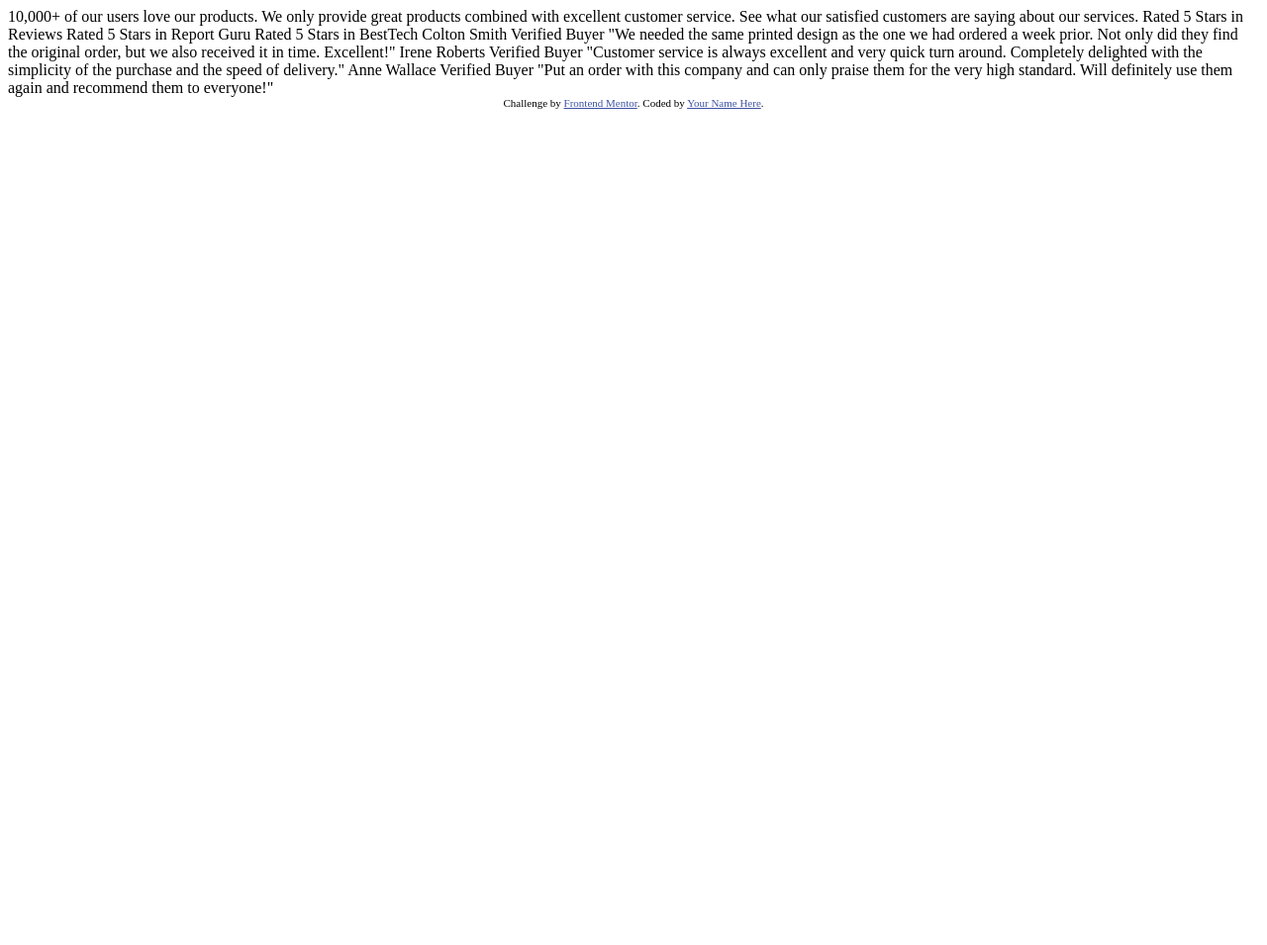
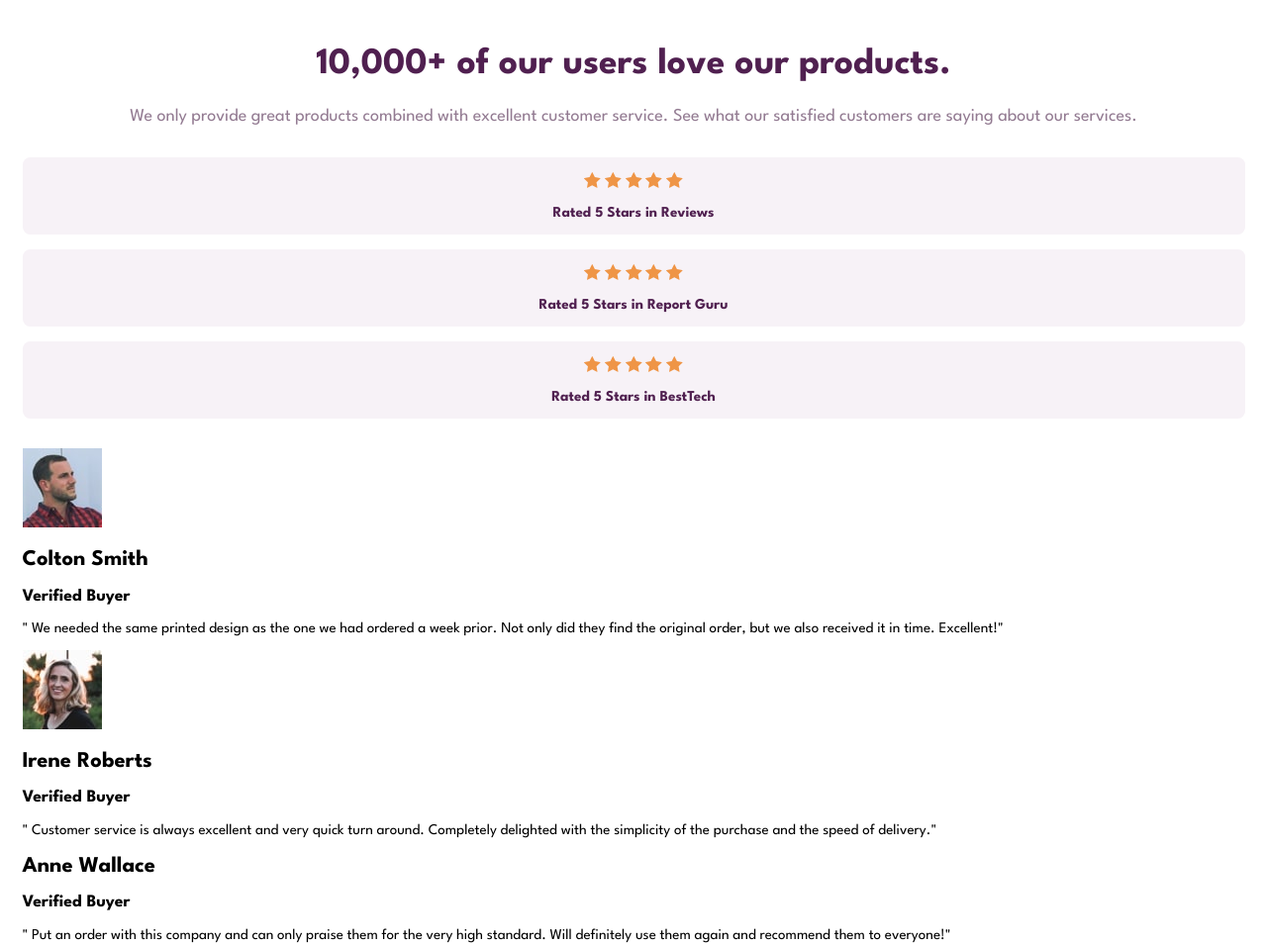
Before and after one commit to delacruzralph/Front-End-Mentor-Challenges, a plain HTML site: page social-proof-section-master/index.html in a window 1280 px wide. Shown: the whole page at 99% size. Before the commit the page ends 800 px from the top, so only its background shows below. Drawn offline with Linux system fonts and the light colour scheme.

Commit message:
completed html and main + ratings sections

```diff
--- a/social-proof-section-master/index.html
+++ b/social-proof-section-master/index.html
@@ -1,61 +1,101 @@
 <!DOCTYPE html>
 <html lang="en">
+
 <head>
   <meta charset="UTF-8" />
   <meta name="viewport" content="width=device-width, initial-scale=1.0" />
   <!-- displays site properly based on user's device -->
 
-    <link
-      rel="icon"
-      type="image/png"
-      sizes="32x32"
-      href="./images/favicon-32x32.png"
-    />
+  <link rel="icon" type="image/png" sizes="32x32" href="./images/favicon-32x32.png" />
+
+  <link rel="stylesheet" href="styles.css">
+
+  <link rel="preconnect" href="https://fonts.googleapis.com">
+  <link rel="preconnect" href="https://fonts.gstatic.com" crossorigin>
+  <link href="https://fonts.googleapis.com/css2?family=League+Spartan:wght@400;500;700&display=swap" rel="stylesheet">
 
   <title>Frontend Mentor | Social proof section</title>
 
-    <!-- Feel free to remove these styles or customise in your own stylesheet 👍 -->
-    <style>
-      .attribution {
-        font-size: 11px;
-        text-align: center;
-      }
-      .attribution a {
-        color: hsl(228, 45%, 44%);
-      }
-    </style>
 </head>
+
 <body>
+  <main>
+    <h1>
       10,000+ of our users love our products.
-
+    </h1>
+    <p>
       We only provide great products combined with excellent customer service.
       See what our satisfied customers are saying about our services.
+    </p>
+  </main>
 
-    Rated 5 Stars in Reviews
-    Rated 5 Stars in Report Guru
-    Rated 5 Stars in BestTech
+  <section class="ratings-section">
+    <article class="rating">
+      <div>
+        <img src="images/icon-star.svg" alt>
+        <img src="images/icon-star.svg" alt>
+        <img src="images/icon-star.svg" alt>
+        <img src="images/icon-star.svg" alt>
+        <img src="images/icon-star.svg" alt>
+      </div>
+      <p>Rated 5 Stars in Reviews</p>
+    </article>
 
-    Colton Smith
-    Verified Buyer
-    "We needed the same printed design as the one we had ordered a week prior.
+    <article class="rating">
+      <div>
+        <img src="images/icon-star.svg" alt>
+        <img src="images/icon-star.svg" alt>
+        <img src="images/icon-star.svg" alt>
+        <img src="images/icon-star.svg" alt>
+        <img src="images/icon-star.svg" alt>
+      </div>
+      <p>Rated 5 Stars in Report Guru</p>
+    </article>
+
+    <article class="rating">
+      <div>
+        <img src="images/icon-star.svg" alt>
+        <img src="images/icon-star.svg" alt>
+        <img src="images/icon-star.svg" alt>
+        <img src="images/icon-star.svg" alt>
+        <img src="images/icon-star.svg" alt>
+      </div>
+      <p>Rated 5 Stars in BestTech</p>
+    </article>
+  </section>
+
+  <section>
+    <article>
+      <div>
+        <img src="images/image-colton.jpg" alt="Colton Smith">
+        <h2>Colton Smith</h2>
+        <h3>Verified Buyer</h3>
+      </div>
+      <p>" We needed the same printed design as the one we had ordered a week prior.
         Not only did they find the original order, but we also received it in time.
-    Excellent!"
+        Excellent!"</p>
+    </article>
 
-    Irene Roberts
-    Verified Buyer
-    "Customer service is always excellent and very quick turn around. Completely
-    delighted with the simplicity of the purchase and the speed of delivery."
+    <article>
+      <div>
+        <img src="images/image-irene.jpg" alt="Irene Roberts">
+        <h2>Irene Roberts</h2>
+        <h3>Verified Buyer</h3>
+      </div>
+      <p>" Customer service is always excellent and very quick turn around. Completely
+        delighted with the simplicity of the purchase and the speed of delivery."</p>
+    </article>
 
-    Anne Wallace
-    Verified Buyer
-    "Put an order with this company and can only praise them for the very high
-    standard. Will definitely use them again and recommend them to everyone!"
+    <article>
+      <div>
+        <h2>Anne Wallace</h2>
+        <h3>Verified Buyer</h3>
+      </div>
+      <p>" Put an order with this company and can only praise them for the very high
+        standard. Will definitely use them again and recommend them to everyone!"</p>
+    </article>
+  </section>
 
-    <div class="attribution">
-      Challenge by
-      <a href="https://www.frontendmentor.io?ref=challenge" target="_blank"
-        >Frontend Mentor</a
-      >. Coded by <a href="#">Your Name Here</a>.
-    </div>
 </body>
+
 </html>
--- /dev/null
+++ b/social-proof-section-master/styles.css
@@ -0,0 +1,46 @@
+html,
+body {
+    margin: 0;
+    font-size: 15px;
+    font-family: 'League Spartan', sans-serif;
+}
+
+body {
+    padding: 1.5rem;
+}
+
+main {
+    text-align: center;
+}
+
+h1 {
+    font-size: 2.5rem;
+    color: hsl(300, 43%, 22%);
+}
+
+main p {
+    font-size: 1.2rem;
+    color: hsl(303, 10%, 53%);
+    line-height: 1.5rem;
+    font-weight: 400;
+}
+
+.ratings-section {
+    text-align: center;
+    margin: 2rem 0;
+}
+
+.rating {
+    background-color: hsl(300, 24%, 96%);
+    border-radius: 0.5rem;
+    padding: 1rem 0;
+    margin: 1rem 0;
+}
+
+.rating p {
+    padding: 0;
+    margin-top: 1rem;
+    margin-bottom: 0;
+    font-weight: 700;
+    color:hsl(300, 43%, 22%)
+}
```
Also changed, not shown: 1 other file. Lines whose indentation alone changed are shown as unchanged.
